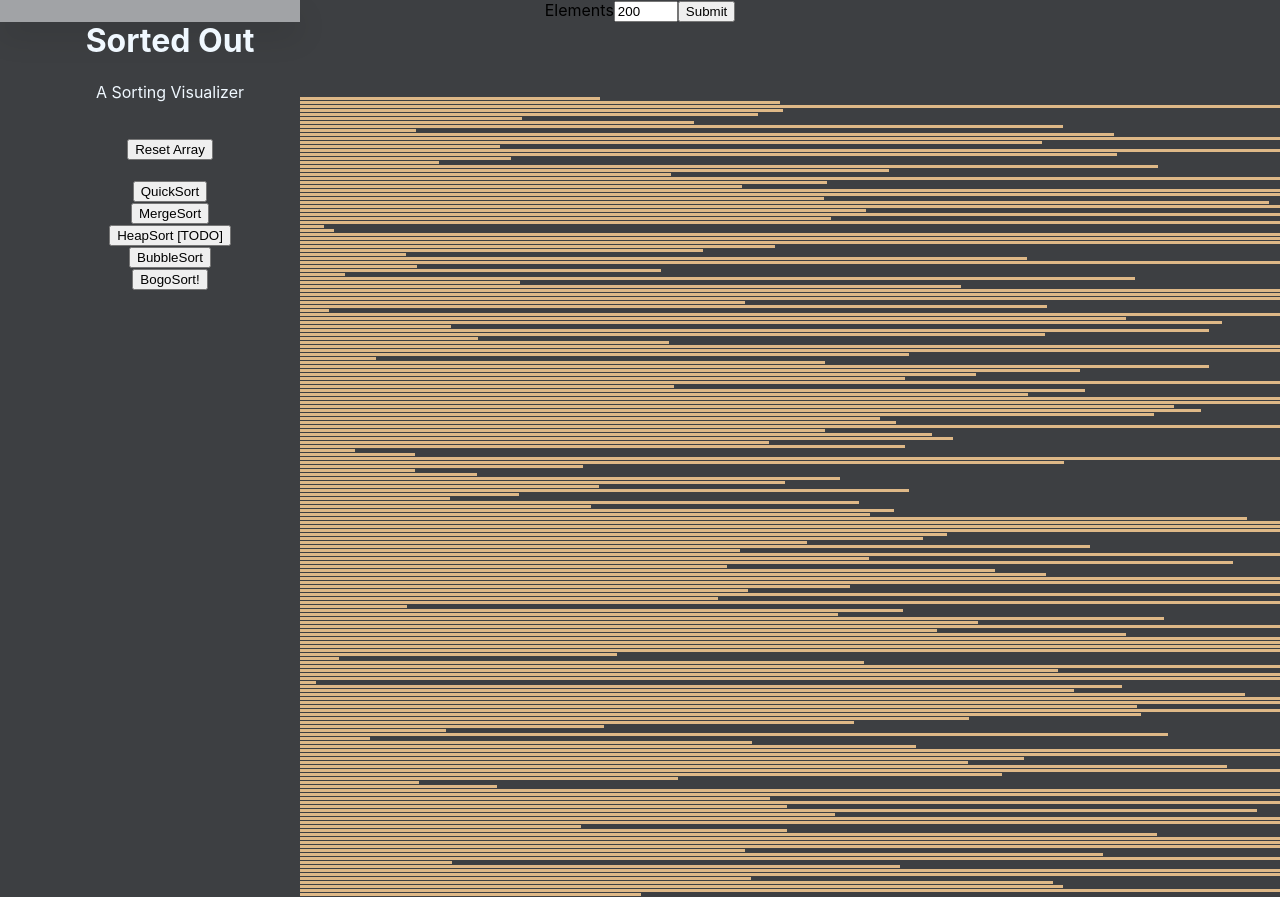
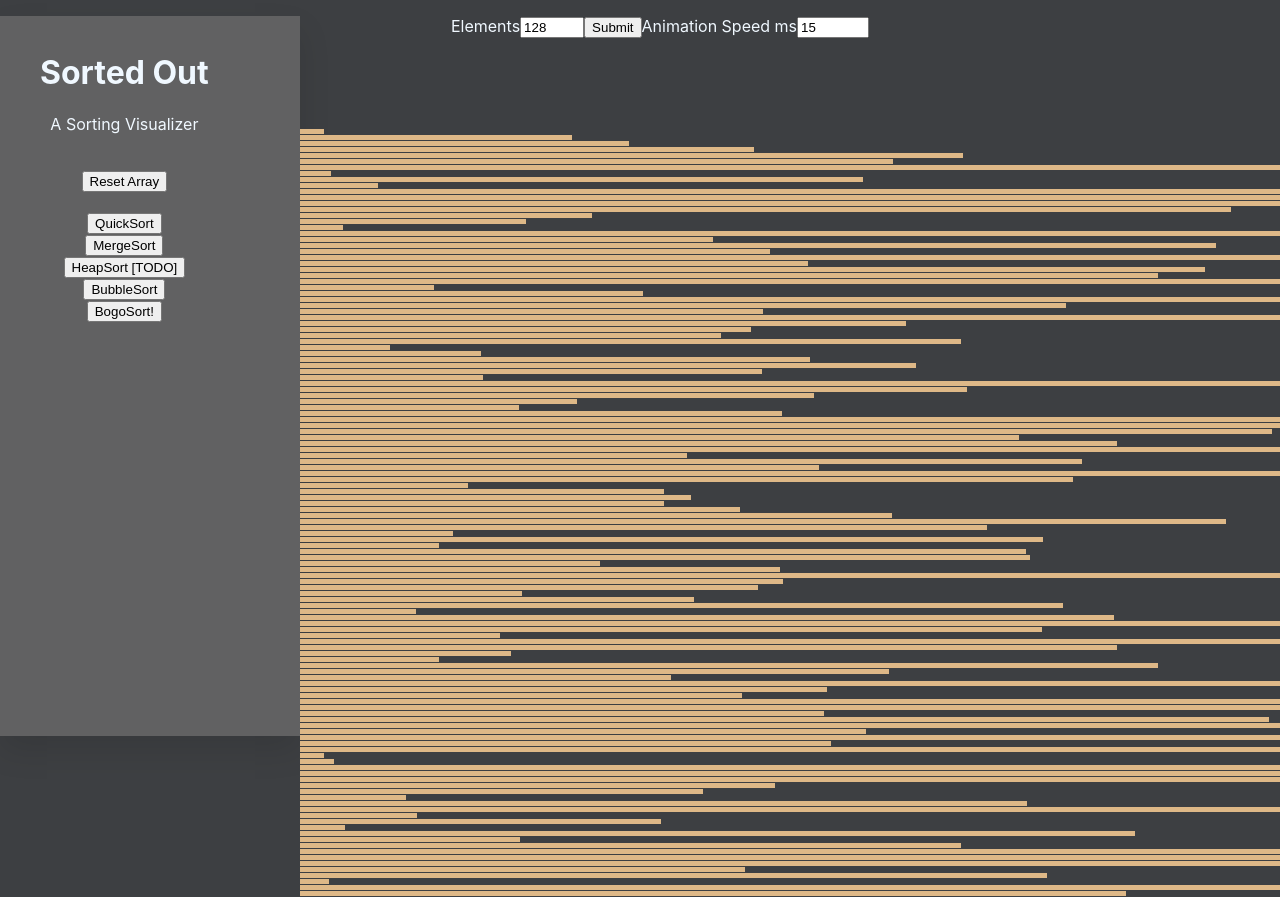
Before and after one commit to marcociav/sorted-out, a React (Create React App) app: page / in a window 1280 px wide. Shown: the top 897 px of the page. Built offline with nearby package versions, Linux system fonts and the light colour scheme.

Commit message:
Added animation speed input, set max and min inputs within SortedOut class attributes

```diff
--- a/src/sorting/SortedOut.css
+++ b/src/sorting/SortedOut.css
@@ -5,12 +5,18 @@
 
 .container .sidebar-container {
     position: absolute;
-    background-color: #a1a3a6;
-    height: 100%;
+    background-color: #616162;
+    height: 720px;
     font: 'poppins';
     text-align: center;
     color: aliceblue;
     box-shadow: 0px 15px 30px rgba(0, 0, 0, 0.1)
+}
+
+.container .sidebar-container .sidebar {
+    position: absolute;
+    background-color: #616162;
+    text-align: center;
 }
 
 .elements {
@@ -28,3 +34,7 @@
     margin-top: 0px;
     margin-bottom: 1px;
 }
+
+.topbar-container ul > li {
+    display: inline-block
+}
--- a/src/sorting/SortedOut.jsx
+++ b/src/sorting/SortedOut.jsx
@@ -1,6 +1,6 @@
 import React from 'react';
 import './SortedOut.css';
-import { sleep, randomIntFromRange, isSorted, Stack} from './utils.js';
+import { sleep, randomIntFromRange, isSorted, Stack } from './utils.js';
 import { bogoSortStep } from './algos/bogosort.js';
 
 
@@ -18,21 +18,38 @@ export default class SortedOut extends React.Component {
                 "c4": null
             },
             isSorting: false,
-            arrayLength: 200,
-            tmpArrayLength: 200,
-            sortAnimationSpeedMS: 10
+            arrayLength: 128,
+            tmpArrayLength: 128,
+            maxArrayLength: 256,
+            minArrayLength: 1,
+            barWidth: null,
+            barFirstPos: null,
+            sortAnimationSpeedMS: 15,
+            minSortAnimationSpeedMS: 15,
+            maxSortAnimationSpeedMS: 1000
         };
         this.sidebarWidth = 300;
         this.background = '#3d3f42';
+        this.font = 'poppins';
+        this.color = 'aliceblue';
 
         this.handleArrayLengthChange = this.handleArrayLengthChange.bind(this);
-        this.handleArrayLengthSubmit = this.handleArrayLengthSubmit.bind(this)
+        this.handleArrayLengthSubmit = this.handleArrayLengthSubmit.bind(this);
+        this.handleSortAnimationSpeedMSChange = this.handleSortAnimationSpeedMSChange.bind(this);
 
     }
 
     componentDidMount() {
         this.setRandomArray();
         document.body.style.background = this.background;
+        document.body.style.font = this.font;
+        document.body.style.color = this.color;
+    }
+
+    async calculateBarParameters() {
+        var w = Math.floor(800 / this.state.arrayLength) - 1;
+        var x0 = (800 % this.state.arrayLength) / 2
+        this.setState(() => {return {barWidth: w, barFirstPos: x0}});
     }
 
     async setRandomArray() {
@@ -40,6 +57,7 @@ export default class SortedOut extends React.Component {
         for (let i = 0; i < this.state.arrayLength; i++) {
             array.push(randomIntFromRange(12, 1320));
         }
+        await this.calculateBarParameters();
         await this.unHighlightAll();
         this.setState(() => {return {array: array, isSorted: false, isSorting: false}});
     }
@@ -83,6 +101,15 @@ export default class SortedOut extends React.Component {
         await this.stopSort();
         await this.setArrayLength(this.state.tmpArrayLength);
         await this.setRandomArray();
+        event.preventDefault();
+    }
+
+    async setSortAnimationSpeedMS(speed) {
+        this.setState(() => {return {sortAnimationSpeedMS: speed}});
+    }
+
+    handleSortAnimationSpeedMSChange(event) {
+        this.setSortAnimationSpeedMS(parseInt(event.target.value));
         event.preventDefault();
     }
 
@@ -141,13 +168,13 @@ export default class SortedOut extends React.Component {
                     await sleep(this.state.sortAnimationSpeedMS);
                 }
 
-                // are there elements on the left of the pivot? if so partition them
+                // are there elements on the left of the new pivot? if so partition them
                 if (left < i - 1) {
                     stack.push(left);
                     stack.push(i - 1);
                 }
 
-                // are there elements on the right of the pivot? if so partition them
+                // are there elements on the right of the new pivot? if so partition them
                 if (right > i) {
                     stack.push(i);
                     stack.push(right);
@@ -362,17 +389,36 @@ export default class SortedOut extends React.Component {
                     </ul>
                 </div>
 
-                <div>
+                <div className="topbar-container">
+                    <ul>
+                        <li>
                             <form onSubmit={this.handleArrayLengthSubmit}>
                                 <label>
                                     Elements
                                     <input
-                                type="number" min="1" max="200"
-                                value={this.state.tmpArrayLength} onChange={this.handleArrayLengthChange}
+                                        type="number"
+                                        min={this.state.minArrayLength}
+                                        max={this.state.maxArrayLength}
+                                        value={this.state.tmpArrayLength}
+                                        onChange={this.handleArrayLengthChange}
                                     />
                                 </label>
                                 <input type="submit" value="Submit" />
                             </form>
+                        </li>
+                        <li>
+                            <label>
+                                Animation Speed ms
+                                <input
+                                    type="number"
+                                    min={this.state.minSortAnimationSpeedMS}
+                                    max={this.state.maxSortAnimationSpeedMS}
+                                    value={this.state.sortAnimationSpeedMS}
+                                    onChange={this.handleSortAnimationSpeedMSChange}
+                                />
+                            </label>
+                        </li>
+                    </ul>
                 </div>
 
                 <div
@@ -384,9 +430,10 @@ export default class SortedOut extends React.Component {
                             (value, i) => (
                                     <div
                                         className="array-bar"
-                                        key={i}
+                                        key={i + this.state.barFirstPos}
                                         style={{
                                             width: `${value}px`,
+                                            height: `${this.state.barWidth}px`,
                                             backgroundColor:
                                                 (this.state.isSorted === true ? '#87Deb8' :     // green
                                                 (i === this.state.highlighted.c1 ? '#DC143C':   // red
```
Also changed, not shown: 1 other file (tests, documents, lock files or other folders). Lines whose indentation alone changed are shown as unchanged.
